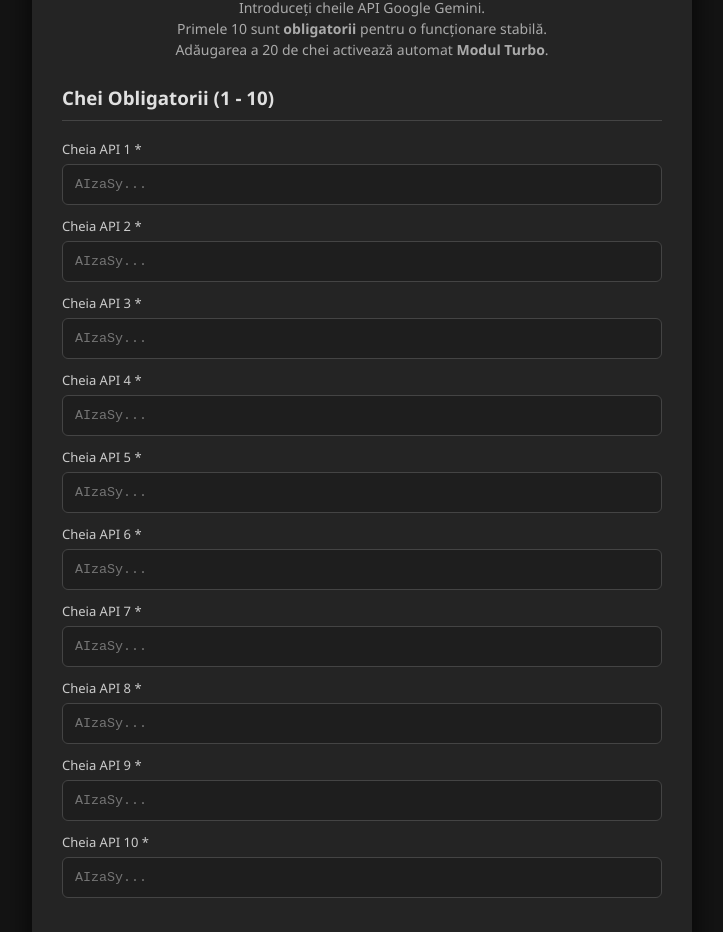
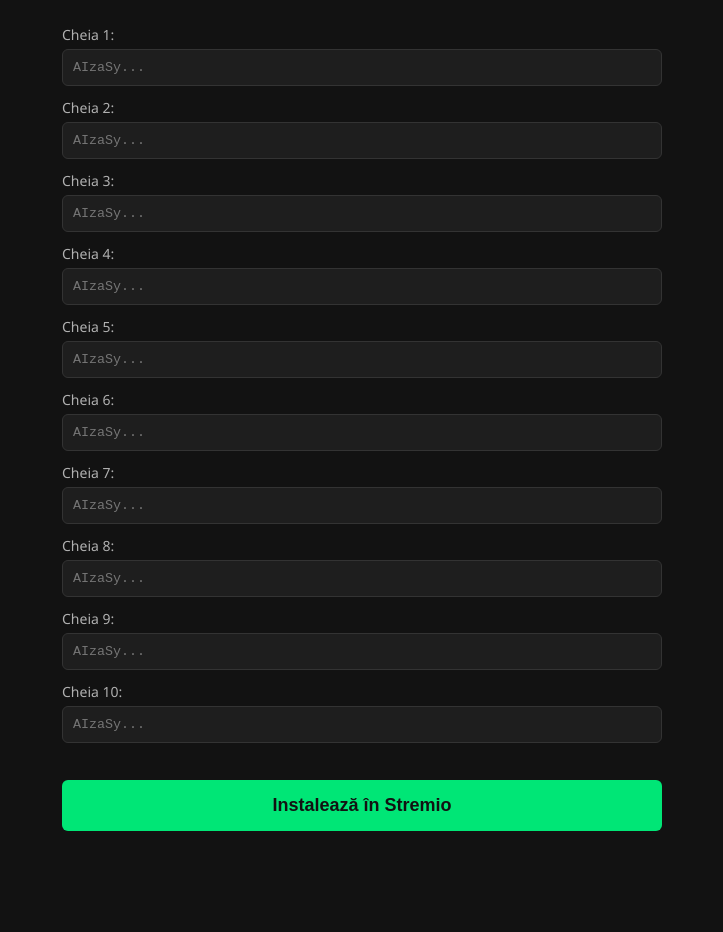
Before and after one commit to Chios01/ro-sub-translator, a website: page index.html in a window 1280 px wide. Shown: the part 122-1054 px from the top of the page, without its empty margins (278-1001 px from the left). After the commit the page ends 973 px from the top, so only its background shows below. Drawn offline with Linux system fonts and the light colour scheme.

Commit message:
Revamp index.html layout and styles
Updated the layout and styling of the configuration page for the RO Sub Translator. Improved accessibility and user experience with new design elements.

```diff
--- a/index.html
+++ b/index.html
@@ -3,153 +3,113 @@
 <head>
     <meta charset="UTF-8">
     <meta name="viewport" content="width=device-width, initial-scale=1.0">
-    <title>Configurare RO Sub Translator</title>
+    <title>Configurare - RO Sub Translator</title>
     <style>
         body {
             font-family: 'Segoe UI', Tahoma, Geneva, Verdana, sans-serif;
-            background-color: #141414;
-            color: #ffffff;
-            display: flex;
-            justify-content: center;
+            background-color: #121212;
+            color: #e0e0e0;
             padding: 20px;
-            margin: 0;
-        }
-        .container {
             max-width: 600px;
-            width: 100%;
-            background: #242424;
-            padding: 30px;
-            border-radius: 12px;
-            box-shadow: 0 10px 30px rgba(0,0,0,0.8);
+            margin: 0 auto;
         }
         h1 {
+            color: #00e676;
             text-align: center;
-            color: #8a2be2;
             margin-bottom: 5px;
         }
-        .description {
+        p.subtitle {
             text-align: center;
-            color: #aaaaaa;
+            color: #a0a0a0;
+            margin-bottom: 30px;
             font-size: 14px;
-            margin-bottom: 25px;
-            line-height: 1.5;
         }
-        .key-group { margin-bottom: 25px; }
-        .key-group h3 {
-            border-bottom: 1px solid #444;
-            padding-bottom: 10px;
-            color: #e0e0e0;
+        .key-container {
+            margin-bottom: 12px;
         }
-        .optional-title { color: #888 !important; }
         label {
             display: block;
-            margin-bottom: 6px;
-            font-size: 13px;
-            color: #ccc;
+            margin-bottom: 5px;
+            font-size: 14px;
+            color: #b0b0b0;
         }
         input {
             width: 100%;
-            padding: 12px;
-            margin-bottom: 12px;
-            border: 1px solid #444;
+            padding: 10px;
             border-radius: 6px;
-            background: #1e1e1e;
+            border: 1px solid #333;
+            background-color: #1e1e1e;
             color: #fff;
             box-sizing: border-box;
             font-family: monospace;
         }
         input:focus {
             outline: none;
-            border-color: #8a2be2;
+            border-color: #00e676;
         }
-        .btn {
-            display: block;
+        button {
             width: 100%;
-            padding: 16px;
-            background: #8a2be2;
-            color: #fff;
+            padding: 15px;
+            background-color: #00e676;
+            color: #121212;
             border: none;
-            border-radius: 8px;
-            font-size: 16px;
+            border-radius: 6px;
+            font-size: 18px;
             font-weight: bold;
             cursor: pointer;
-            transition: background 0.2s;
+            margin-top: 25px;
+            transition: background-color 0.2s;
         }
-        .btn:hover { background: #6a1b9a; }
-        .signature {
-            text-align: center;
-            margin-top: 25px;
-            border-top: 1px solid #333;
-            padding-top: 20px;
+        button:hover {
+            background-color: #00c853;
         }
     </style>
 </head>
 <body>
-    <div class="container">
-        <h1>RO Sub Translator (AI)</h1>
-        <div class="description">
-            Introduceți cheile API Google Gemini.<br>
-            Primele 10 sunt <b>obligatorii</b> pentru o funcționare stabilă.<br>
-            Adăugarea a 20 de chei activează automat <b>Modul Turbo</b>.
-        </div>
+    <h1>RO Sub Translator</h1>
+    <p class="subtitle">Introdu cele 10 chei API Google Gemini (Un singur cont)</p>
 
-        <form id="configForm">
-            <div class="key-group" id="mandatoryKeys">
-                <h3>Chei Obligatorii (1 - 10)</h3>
-                <!-- Scriptul JS de mai jos va genera căsuțele -->
-            </div>
-
-            <div class="key-group" id="optionalKeys">
-                <h3 class="optional-title">Chei Opționale (11 - 20)</h3>
-            </div>
-
-            <button type="submit" class="btn">Instalează în Stremio</button>
-        </form>
-
-        <div class="signature">
-            <p style="color: #00f7ff; font-family: 'Courier New', monospace; text-shadow: 0 0 5px #00f7ff; margin: 0; font-size: 14px;">
-              // System status: Operational. Powered by Chios.
-            </p>
-        </div>
+    <div id="keys-form">
+        <!-- Generăm 10 câmpuri -->
+        <div class="key-container"><label>Cheia 1:</label><input type="text" class="api-key" placeholder="AIzaSy..."></div>
+        <div class="key-container"><label>Cheia 2:</label><input type="text" class="api-key" placeholder="AIzaSy..."></div>
+        <div class="key-container"><label>Cheia 3:</label><input type="text" class="api-key" placeholder="AIzaSy..."></div>
+        <div class="key-container"><label>Cheia 4:</label><input type="text" class="api-key" placeholder="AIzaSy..."></div>
+        <div class="key-container"><label>Cheia 5:</label><input type="text" class="api-key" placeholder="AIzaSy..."></div>
+        <div class="key-container"><label>Cheia 6:</label><input type="text" class="api-key" placeholder="AIzaSy..."></div>
+        <div class="key-container"><label>Cheia 7:</label><input type="text" class="api-key" placeholder="AIzaSy..."></div>
+        <div class="key-container"><label>Cheia 8:</label><input type="text" class="api-key" placeholder="AIzaSy..."></div>
+        <div class="key-container"><label>Cheia 9:</label><input type="text" class="api-key" placeholder="AIzaSy..."></div>
+        <div class="key-container"><label>Cheia 10:</label><input type="text" class="api-key" placeholder="AIzaSy..."></div>
     </div>
 
+    <button onclick="installAddon()">Instalează în Stremio</button>
+
     <script>
-        // Generăm cele 10 căsuțe obligatorii
-        const mandatoryContainer = document.getElementById('mandatoryKeys');
-        for(let i = 1; i <= 10; i++) {
-            mandatoryContainer.innerHTML += `
-                <label>Cheia API ${i} *</label>
-                <input type="text" id="key${i}" required placeholder="AIzaSy...">
-            `;
-        }
+        function installAddon() {
+            const inputs = document.querySelectorAll('.api-key');
+            const keys = [];
 
-        // Generăm cele 10 căsuțe opționale
-        const optionalContainer = document.getElementById('optionalKeys');
-        for(let i = 11; i <= 20; i++) {
-            optionalContainer.innerHTML += `
-                <label>Cheia API ${i} (Opțional)</label>
-                <input type="text" id="key${i}" placeholder="AIzaSy...">
-            `;
-        }
+            inputs.forEach(input => {
+                const val = input.value.trim();
+                if (val) keys.push(val);
+            });
 
-        // Funcția de capturare a datelor și trimitere către Stremio
-        document.getElementById('configForm').addEventListener('submit', function(e) {
-            e.preventDefault();
-
-            let keys = [];
-            for(let i = 1; i <= 20; i++) {
-                let val = document.getElementById('key' + i).value.trim();
-                if(val !== '') {
-                    keys.push(val);
-                }
+            if (keys.length === 0) {
+                alert('Te rog introdu măcar o cheie API!');
+                return;
             }
 
-            let configData = btoa(JSON.stringify(keys));
-            let currentUrl = window.location.href.replace(/\/$/, "");
-            let stremioUrl = currentUrl.replace('https://', 'stremio://').replace('http://', 'stremio://') + '/' + configData + '/manifest.json';
+            const configString = JSON.stringify(keys);
+            const configBase64 = btoa(configString);
 
+            const host = window.location.host;
+            const protocol = window.location.protocol === 'https:' ? 'https://' : 'http://';
+            const manifestUrl = `${protocol}${host}/${configBase64}/manifest.json`;
+
+            const stremioUrl = manifestUrl.replace('https://', 'stremio://').replace('http://', 'stremio://');
             window.location.href = stremioUrl;
-        });
+        }
     </script>
 </body>
 </html>
```
